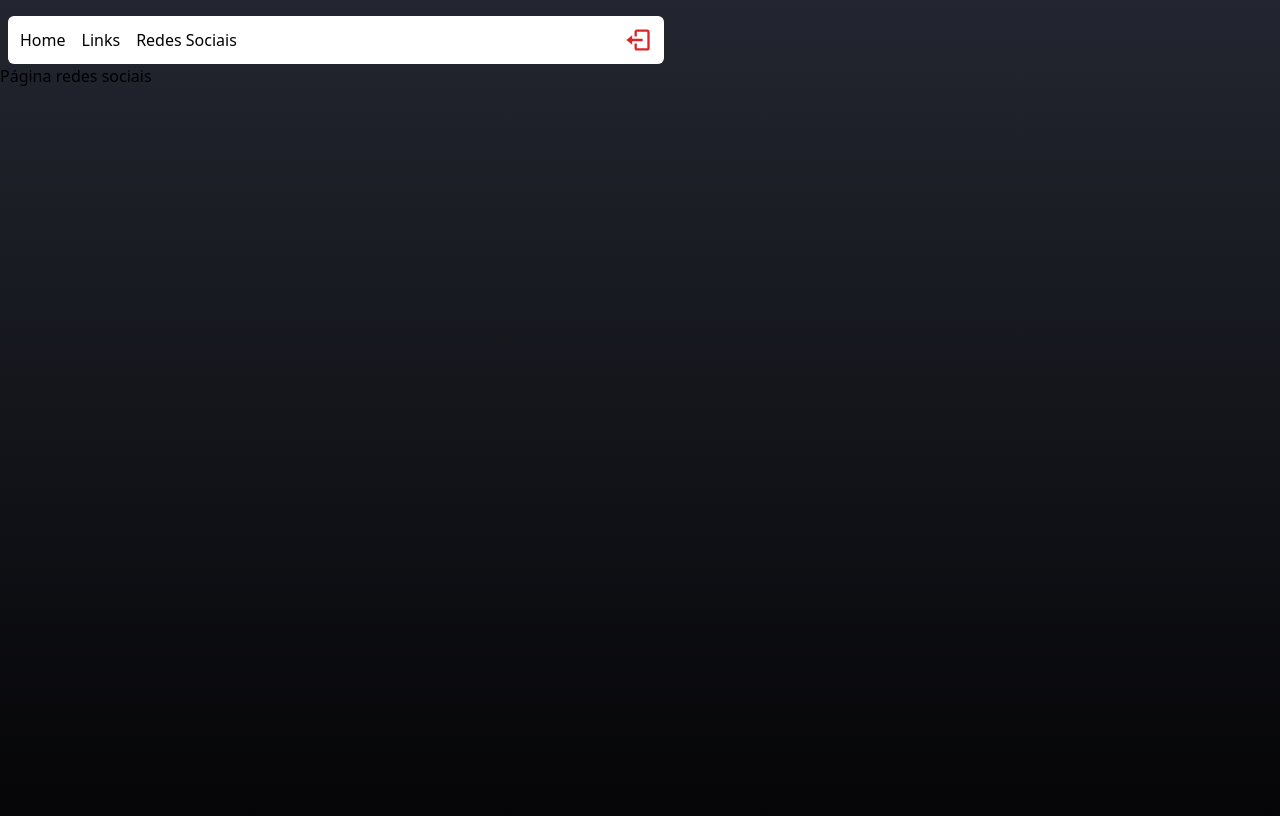
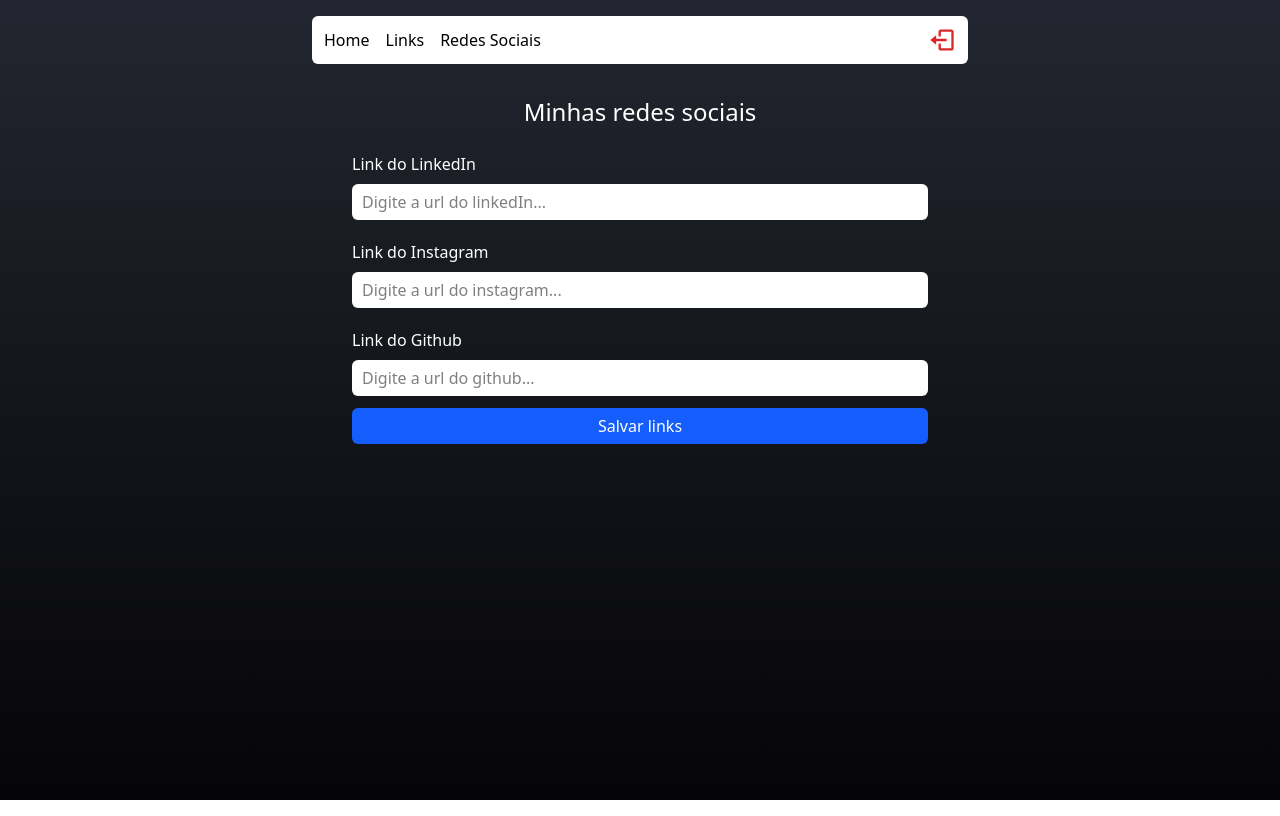
Before and after one commit to Jenalul/react-devlinks, a React (Vite) app: page /admin/social in a window 1280 px wide. Built offline with nearby package versions, Linux system fonts and the light colour scheme; no server answers; the database is empty; sample sign-in values are in the browser's storage.

Commit message:
feat: add page networks

```diff
--- /dev/null
+++ b/src/components/Button/index.tsx
@@ -0,0 +1,16 @@
+import type { ButtonHTMLAttributes } from "react";
+
+interface ButtonProps extends ButtonHTMLAttributes<HTMLButtonElement> {
+    text: string;
+}
+
+export function Button({ text, ...rest }: ButtonProps) {
+    return (
+        <button
+            className="bg-blue-600 h-9 rounded-md text-white font-medium cursor-pointer transition-colors hover:bg-blue-500 mb-7"
+            {...rest}
+        >
+            {text}
+        </button>
+    );
+}
--- a/src/pages/admin/index.tsx
+++ b/src/pages/admin/index.tsx
@@ -12,6 +12,7 @@ import {
     query,
     deleteDoc,
 } from "firebase/firestore";
+import { Button } from "../../components/Button";
 
 interface LinkProps {
     id: string;
@@ -184,12 +185,7 @@ export function Admin() {
                     </div>
                 )}
 
-                <button
-                    type="submit"
-                    className="bg-blue-600 h-9 rounded-md text-white font-medium cursor-pointer transition-colors hover:bg-blue-500 mb-7"
-                >
-                    Cadastrar
-                </button>
+                <Button type="submit" text="Cadastrar" />
             </form>
 
             <h2
--- a/src/pages/networks/index.tsx
+++ b/src/pages/networks/index.tsx
@@ -1,10 +1,116 @@
+import { useEffect, useState, type FormEvent } from "react";
 import { Header } from "../../components/Header";
+import { Input } from "../../components/Input";
+import { Button } from "../../components/Button";
+import { doc, getDoc, setDoc } from "firebase/firestore";
+import { auth, db } from "../../services/firebaseConnection";
 
 export function NetWorks() {
+    const [linkedIn, setLinkedIn] = useState<string>("");
+    const [instagram, setInstagram] = useState<string>("");
+    const [github, setGithub] = useState<string>("");
+    const [userId, setUserId] = useState<string>("");
+
+    useEffect(() => {
+        const user = auth.currentUser;
+
+        if (!user) {
+            alert("Usuário não autenticado.");
+            return;
+        }
+
+        const uid = user.uid;
+        setUserId(uid);
+
+        async function loadingSocial() {
+            const docRef = doc(db, "users", uid, "mainLinks", "social");
+            try {
+                const snapshot = await getDoc(docRef);
+                if (snapshot.data() !== undefined) {
+                    setLinkedIn(snapshot.data()?.linkedIn);
+                    setInstagram(snapshot.data()?.instagram);
+                    setGithub(snapshot.data()?.github);
+                }
+            } catch (error) {
+                console.error("Erro ao buscar links.", error);
+            }
+        }
+
+        loadingSocial();
+    }, []);
+
+    async function handleRegister(e: FormEvent) {
+        e.preventDefault();
+
+        if (!linkedIn && !instagram && !github) {
+            alert("Preencha pelo menos um link.");
+            return;
+        }
+
+        try {
+            await setDoc(doc(db, "users", userId, "mainLinks", "social"), {
+                linkedIn: linkedIn,
+                instagram: instagram,
+                github: github,
+            });
+            alert("Links cadastrados com sucesso!");
+        } catch (error) {
+            console.error("Erro ao salvar links.", error);
+        }
+    }
+
     return (
-        <div>
+        <div className="flex flex-col items-center min-h-screen pb-7 px-2">
             <Header />
-            <h1>Página redes sociais</h1>
+            <h1 className="text-white text-2xl font-medium mt-8 mb-4">
+                Minhas redes sociais
+            </h1>
+
+            <form
+                onSubmit={handleRegister}
+                className="flex flex-col max-w-xl w-full"
+            >
+                <label
+                    htmlFor="linkedIn"
+                    className="text-white font-medium my-2"
+                >
+                    Link do LinkedIn
+                </label>
+                <Input
+                    type="url"
+                    id="linkedIn"
+                    placeholder="Digite a url do linkedIn..."
+                    value={linkedIn}
+                    onChange={(e) => setLinkedIn(e.target.value)}
+                />
+
+                <label
+                    htmlFor="instagram"
+                    className="text-white font-medium my-2"
+                >
+                    Link do Instagram
+                </label>
+                <Input
+                    type="url"
+                    id="instagram"
+                    placeholder="Digite a url do instagram..."
+                    value={instagram}
+                    onChange={(e) => setInstagram(e.target.value)}
+                />
+
+                <label htmlFor="github" className="text-white font-medium my-2">
+                    Link do Github
+                </label>
+                <Input
+                    type="url"
+                    id="github"
+                    placeholder="Digite a url do github..."
+                    value={github}
+                    onChange={(e) => setGithub(e.target.value)}
+                />
+
+                <Button type="submit" text="Salvar links" />
+            </form>
         </div>
     );
 }
```
Also changed, not shown: src/pages/user-page/index.tsx (added).
